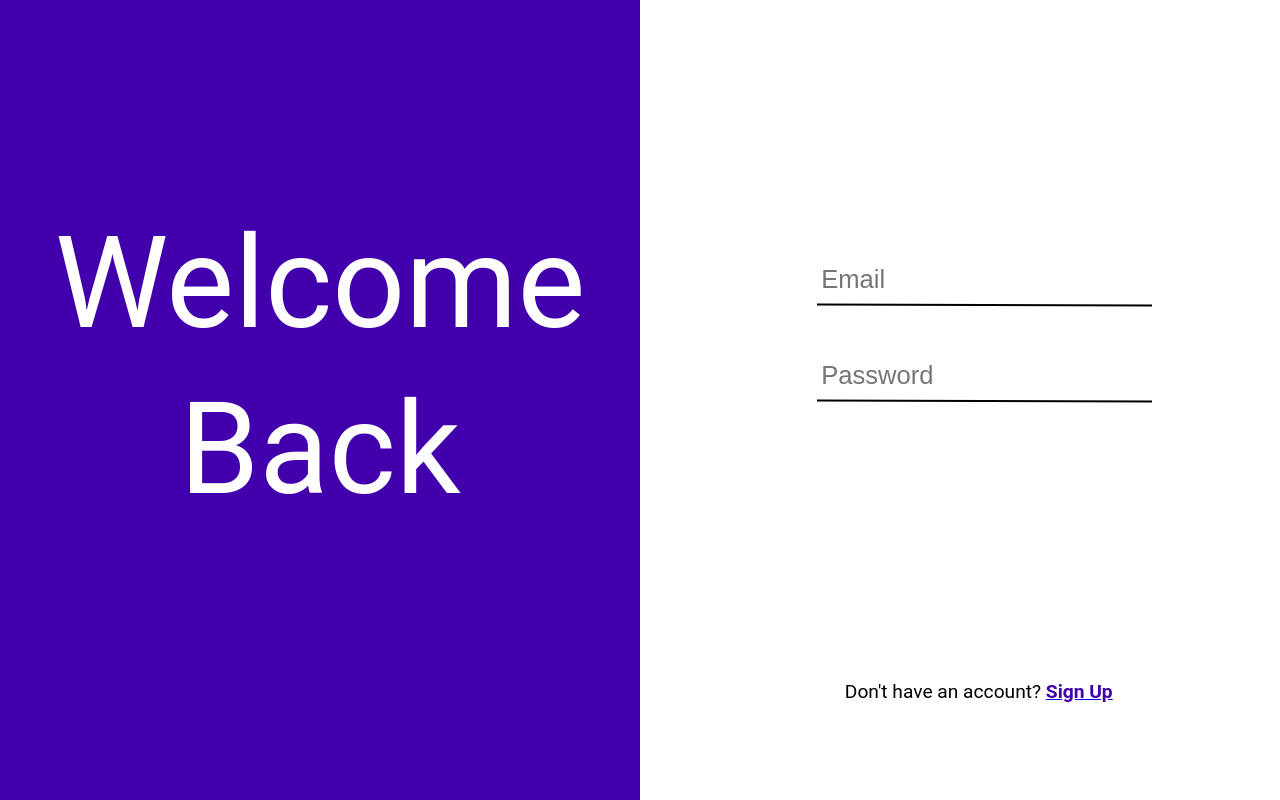
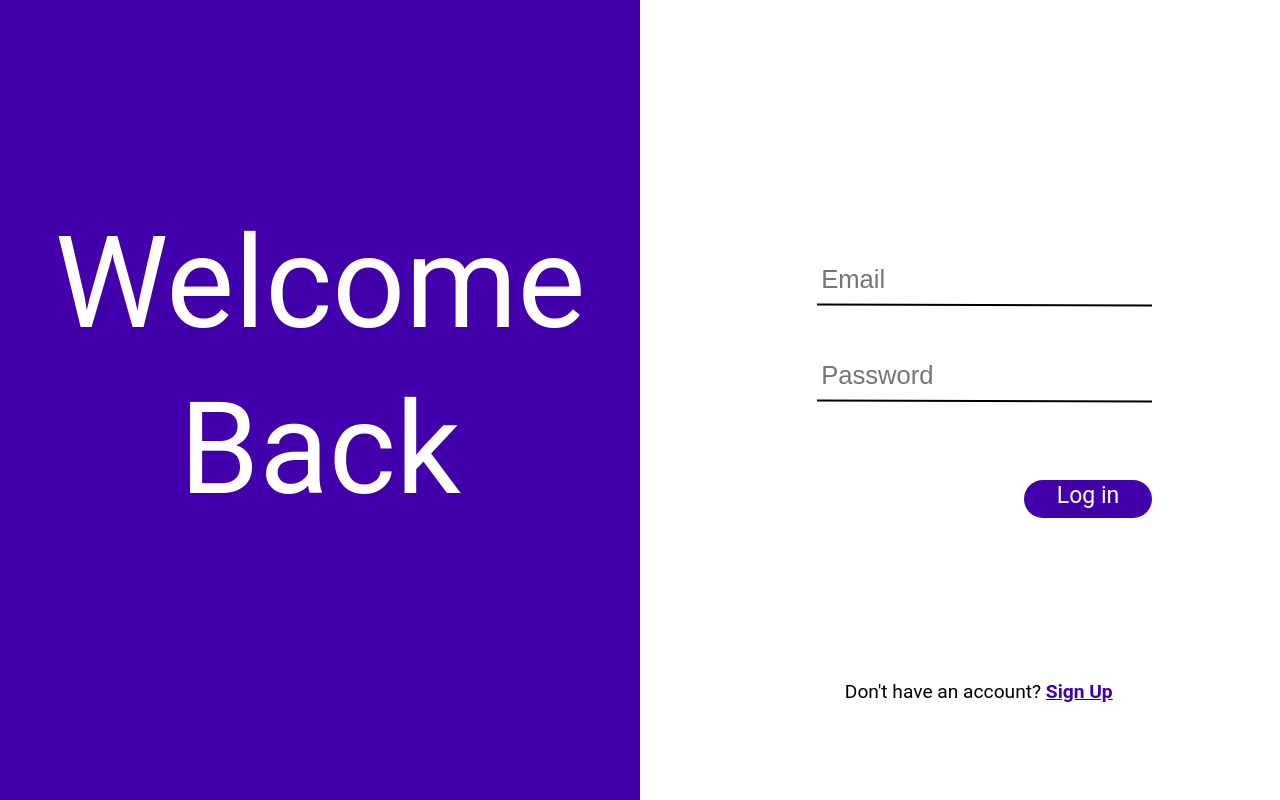
Before and after one commit to albertprk/sconversationsnow, a React (Create React App) app: page /loginWithEmail in a window 1280 px wide. Shown: the top 800 px of the page. Built offline with nearby package versions, Linux system fonts and the light colour scheme.

Commit message:
fixed front end for loginWithEmail

```diff
--- a/src/components/LoginWithEmail.js
+++ b/src/components/LoginWithEmail.js
@@ -20,6 +20,7 @@ const logInWithEmail = props => (
                 </form>
             </div>
         <div className="passwordLine"/>
+        <div className="loginButton">Log in</div>
 
         <div className="dontHaveAnAccount">
             Don't have an account? <a href = "./signup"><span className="sign-up-button">Sign Up</span></a>
--- a/src/components/css/LogInWithEmail.css
+++ b/src/components/css/LogInWithEmail.css
@@ -81,6 +81,26 @@
     transform: rotate(0.19deg);
     }
 
+
+    .loginButton {
+    position: absolute;
+    width: 10vw;
+    height: 38px;
+    right: 10%;
+    top: 60%;
+
+    font-family: Roboto;
+        font-style: normal;
+        font-weight: normal;
+        font-size: 1.8vw;
+        color: white;
+        text-align: center;
+        line-height: 140%;
+
+    background: #4200AD;
+    border-radius: 50px;
+    }
+
     .passwordInput {
         position: fixed;
         width: 26vw;
```
